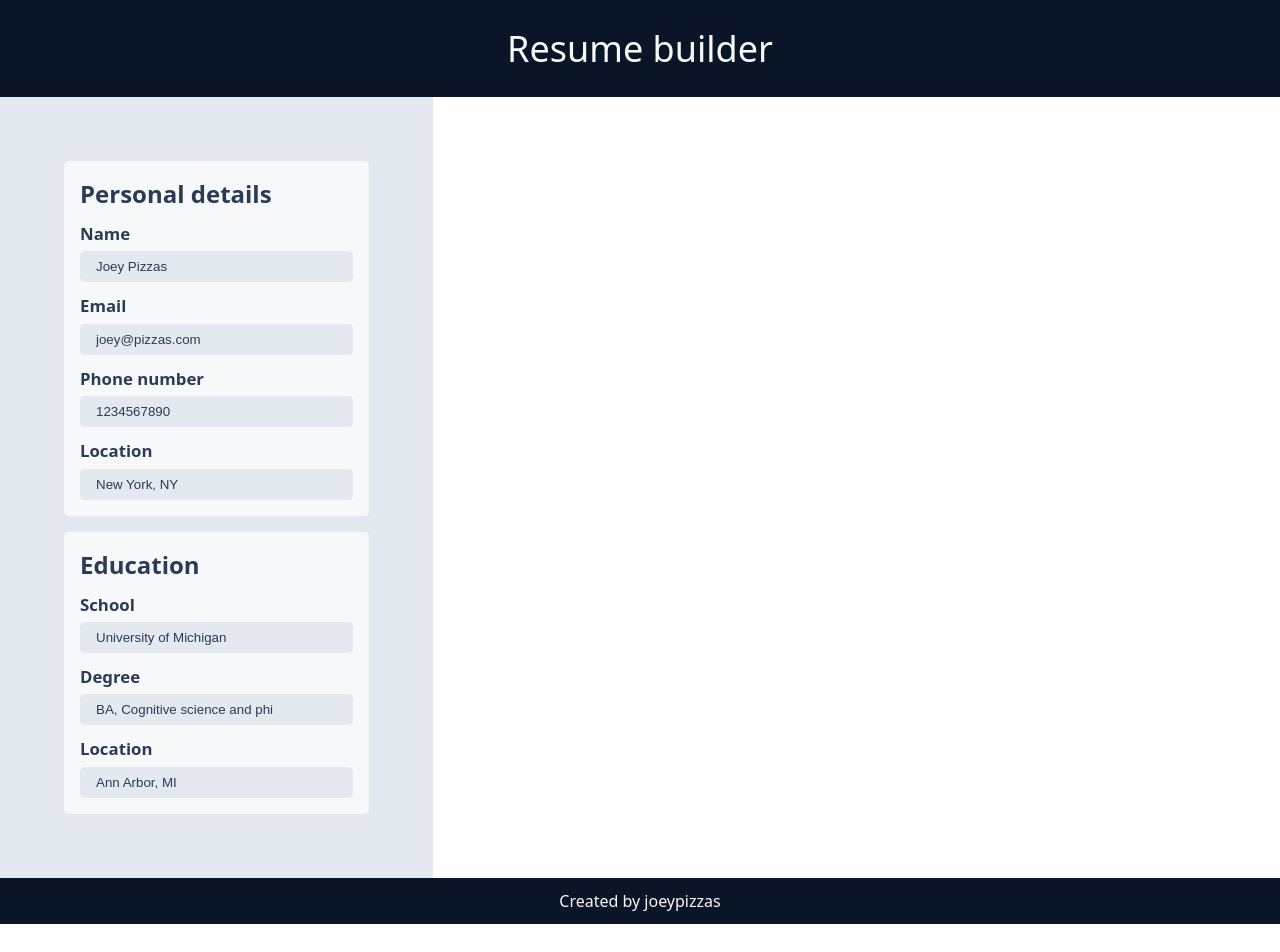
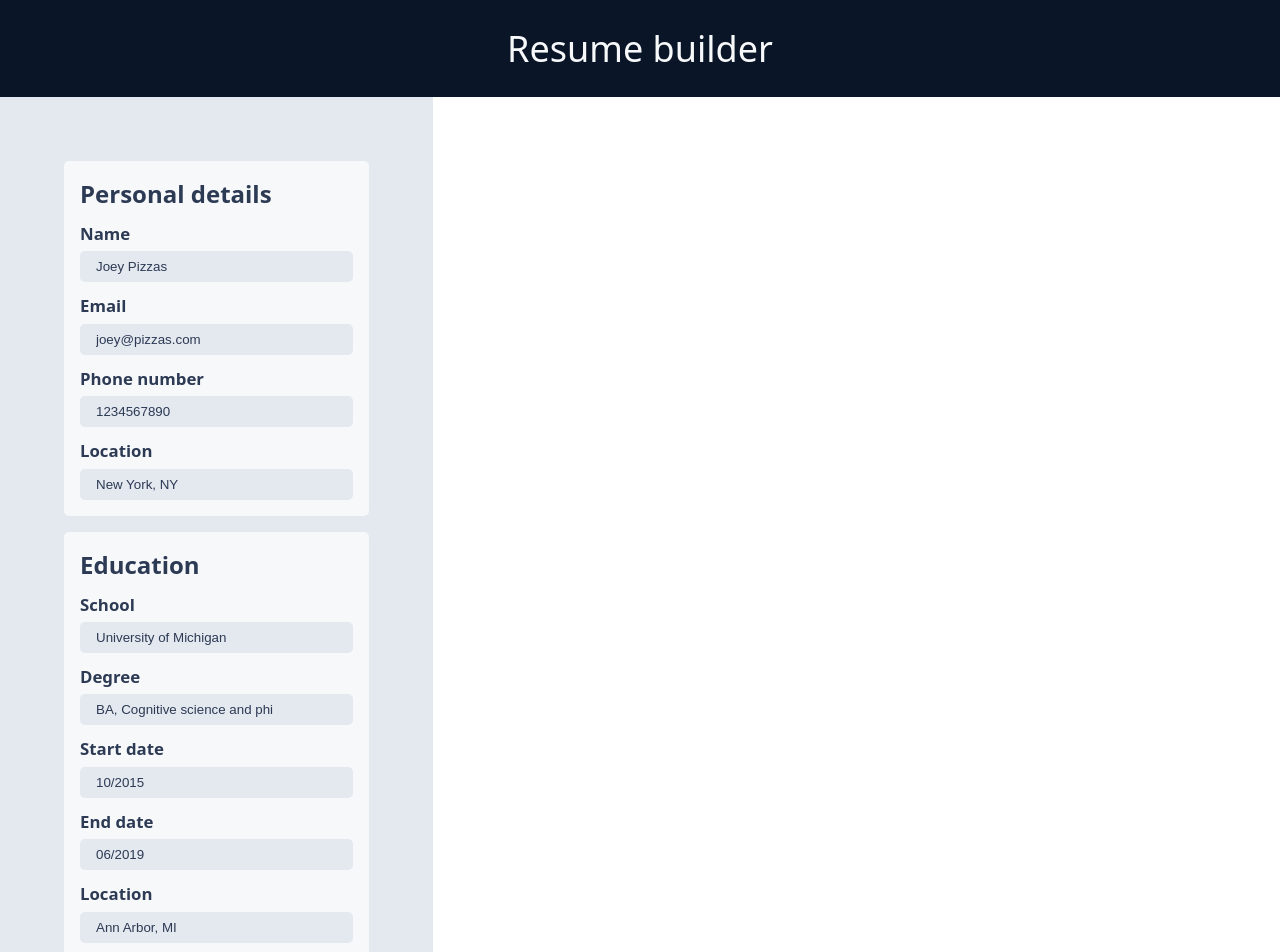
Before and after one commit to joeypizzas/resume-app, a React (Vite) app: page / in a window 1280 px wide. Shown: the top 952 px of the page. Before the commit the page ends 924 px from the top, so only its background shows below. Built offline with nearby package versions, Linux system fonts and the light colour scheme.

Commit message:
Invoked date picker for education

```diff
--- a/src/components/ResumeBuilder/ResumeBuilder.jsx
+++ b/src/components/ResumeBuilder/ResumeBuilder.jsx
@@ -4,6 +4,7 @@ import "./ResumeBuilder.css";
 import { ResumeBuilderForm } from "../ResumeBuilderForm/ResumeBuilderForm.jsx";
 import { FormField } from "../FormField/FormField.jsx";
 import { FormFieldsContainer } from "../FormFieldsContainer/FormFieldsContainer.jsx";
+import { DatePickerField } from "../DatePicker/DatePicker.jsx";
 
 export function ResumeBuilder() {
   return (
@@ -33,7 +34,14 @@ export function ResumeBuilder() {
             fieldHeader="Degree"
             initialInput="BA, Cognitive science and philosophy"
           ></FormField>
-          {/* Add date picker */}
+          <DatePickerField
+            fieldHeader="Start date"
+            initialDate="2015-10"
+          ></DatePickerField>
+          <DatePickerField
+            fieldHeader="End date"
+            initialDate="2019-06"
+          ></DatePickerField>
           <FormField
             fieldHeader="Location"
             initialInput="Ann Arbor, MI"
```
